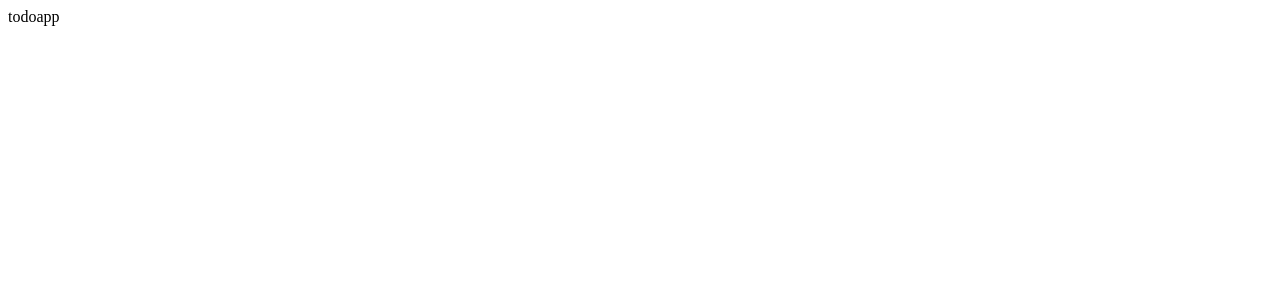
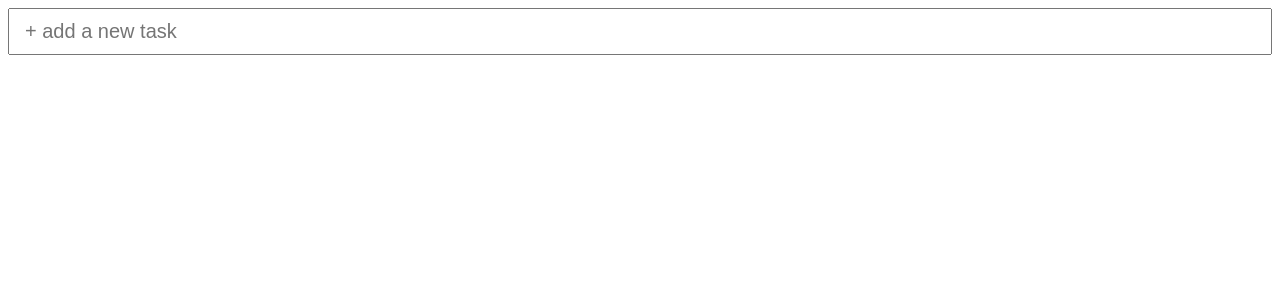
Before and after one commit to fnkillur/react-redux-todo-list, a React app: page / in a window 1280 px wide. Shown: the top 300 px of the page. Built offline with nearby package versions, Linux system fonts and the light colour scheme.

Commit message:
add AddForm, AddTodo for input the task by user

```diff
--- a/package.json
+++ b/package.json
@@ -14,6 +14,7 @@
     "@babel/preset-env": "^7.4.3",
     "@babel/preset-react": "^7.0.0",
     "babel-loader": "^8.0.5",
+    "babel-plugin-transform-class-properties": "^6.24.1",
     "babel-polyfill": "^6.26.0",
     "css-loader": "^2.1.1",
     "html-loader": "^0.5.5",
--- /dev/null
+++ b/src/actions/actionTypes.js
@@ -0,0 +1,3 @@
+export const INPUT_TODO = 'INPUT_TODO';
+
+export const ADD_TODO = 'ADD_TODO';
--- /dev/null
+++ b/src/actions/index.js
@@ -0,0 +1,11 @@
+import * as types from './actionTypes';
+
+export const input = task => ({
+  type: types.INPUT_TODO,
+  task
+});
+
+export const add = task => ({
+  type: types.ADD_TODO,
+  task,
+});
--- /dev/null
+++ b/src/components/AddForm.js
@@ -0,0 +1,23 @@
+import React, {Component} from 'react';
+import './AddForm.scss';
+
+class AddForm extends Component {
+
+  handleChange = e => {
+    this.props.onChange(e.target.value);
+  };
+
+  render() {
+    return (
+      <form>
+        <input
+          type='text' name='task' className='input-task'
+          placeholder='+ add a new task'
+          value={this.props.task} onChange={this.handleChange}
+        />
+      </form>
+    );
+  }
+}
+
+export default AddForm;
--- /dev/null
+++ b/src/components/AddForm.scss
@@ -0,0 +1,9 @@
+.input-task {
+  width: 100%;
+  font-size: 1.25rem;
+  -webkit-box-sizing: border-box;
+  -moz-box-sizing: border-box;
+  box-sizing: border-box;
+  padding: 10px 15px;
+  outline: none;
+}
--- /dev/null
+++ b/src/containers/AddTodo.js
@@ -0,0 +1,28 @@
+import React, {Component} from 'react';
+import {connect} from 'react-redux';
+import AddForm from '../components/AddForm';
+import {input} from '../actions';
+
+class AddTodo extends Component {
+
+  render() {
+    const {task, onChange} = this.props;
+
+    return (
+      <AddForm
+        value={task}
+        onChange={onChange}
+      />
+    );
+  }
+}
+
+const mapStateToProps = state => {
+  task: state.task
+};
+
+const mapDispatchToProps = dispatch => ({
+  onChange: task => dispatch(input(task)),
+});
+
+export default connect(mapStateToProps, mapDispatchToProps)(AddTodo);
--- a/src/containers/App.js
+++ b/src/containers/App.js
@@ -1,13 +1,15 @@
 import React, {Component} from 'react';
+import {connect} from 'react-redux';
+import AddTodo from './AddTodo';
 
 class App extends Component {
   render() {
     return (
-      <div>
-        todoapp
-      </div>
+      <React.Fragment>
+        <AddTodo/>
+      </React.Fragment>
     );
   }
 }
 
-export default App;
+export default connect()(App);
--- a/src/index.js
+++ b/src/index.js
@@ -1,5 +1,15 @@
 import React from 'react';
 import ReactDOM from 'react-dom';
+import {createStore} from 'redux';
+import {Provider} from 'react-redux';
+import reducer from './reducers';
 import App from './containers/App';
 
-ReactDOM.render(<App/>, document.getElementById('root'));
+const store = createStore(reducer);
+
+ReactDOM.render(
+  <Provider store={store}>
+    <App/>
+  </Provider>,
+  document.getElementById('root')
+);
--- /dev/null
+++ b/src/reducers/index.js
@@ -0,0 +1,10 @@
+import {combineReducers} from 'redux';
+import todos from './todos';
+import task from './task';
+
+const reducer = combineReducers({
+  todos,
+  task
+});
+
+export default reducer;
--- /dev/null
+++ b/src/reducers/task.js
@@ -0,0 +1,12 @@
+import * as types from '../actions/actionTypes';
+
+const task = (state = '', action) => {
+  switch (action.type) {
+    case types.INPUT_TODO:
+      return action.task;
+    default:
+      return state;
+  }
+};
+
+export default task;
--- /dev/null
+++ b/src/reducers/todos.js
@@ -0,0 +1,16 @@
+import * as types from '../actions/actionTypes';
+
+const todos = (state = [], action) => {
+  switch (action.type) {
+    case types.ADD_TODO:
+      return [{
+        id: '',
+        text: action.text,
+        complete: false,
+      }, ...state];
+    default:
+      return state;
+  }
+};
+
+export default todos;
```
Also changed, not shown: .babelrc, 1 other file (tests, documents, lock files or other folders).
